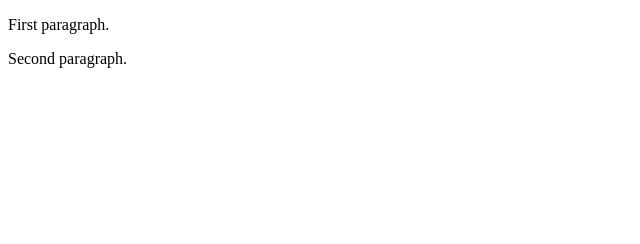
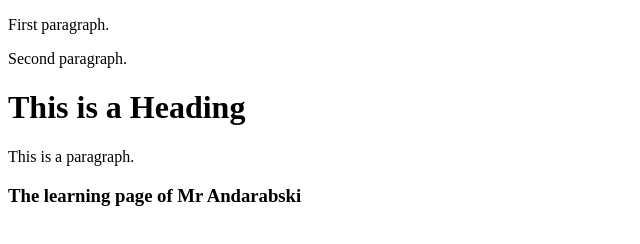
Before and after one commit to mrandarabski/learning-git, a plain HTML site: page index.html in a window 1280 px wide. Shown: the whole page, without its empty margins (0-640 px from the left). Drawn offline with Linux system fonts and the light colour scheme.

Commit message:
Resolved confilicts

```diff
--- a/index.html
+++ b/index.html
@@ -1,4 +1,3 @@
-
 <!DOCTYPE html>
 <html>
 <head>
@@ -8,6 +7,8 @@
 
   <p>First paragraph.</p>
   <p>Second paragraph.</p>
-
-</body>
+  <h1>This is a Heading</h1>
+  <p>This is a paragraph.</p>
+  <h3>The learning page of Mr Andarabski</h3>
+  </body>
 </html>
```
